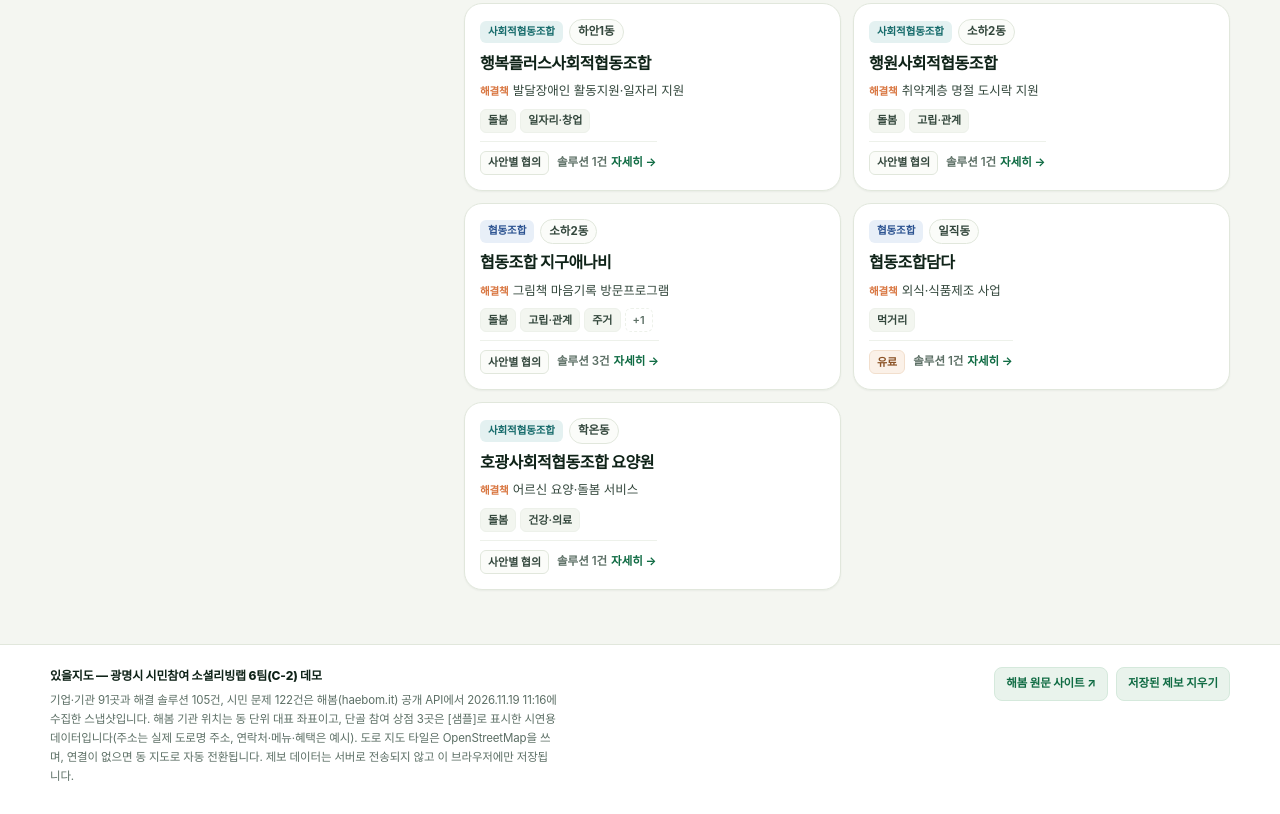
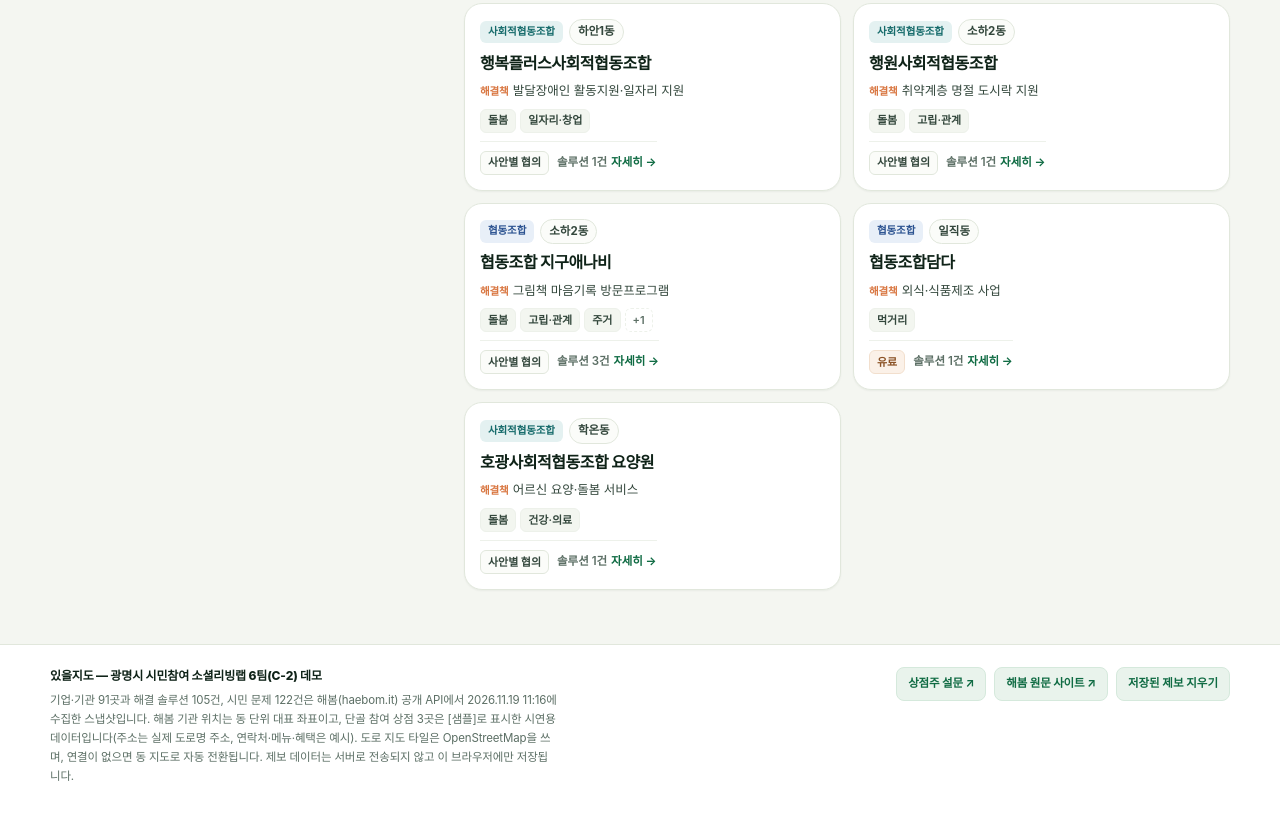
Before and after one commit to jurinwiz-cell/issuljido, a plain HTML site: page index.html in a window 1280 px wide. Shown: the part 9277-10091 px from the top of the page. Drawn offline with Linux system fonts and the light colour scheme.

Commit message:
Link owner survey from footer

```diff
--- a/index.html
+++ b/index.html
@@ -1506,6 +1506,7 @@ svg.leaflet-image-layer.leaflet-interactive path {
       <p>기업·기관 <span id="ftOrg">91</span>곳과 해결 솔루션 <span id="ftSol">105</span>건, 시민 문제 <span id="ftProb">122</span>건은 해봄(haebom.it) 공개 API에서 <span id="ftDate">2026.11.19 11:16</span>에 수집한 스냅샷입니다. 해봄 기관 위치는 동 단위 대표 좌표이고, 단골 참여 상점 <span id="ftShop">3</span>곳은 [샘플]로 표시한 시연용 데이터입니다(주소는 실제 도로명 주소, 연락처·메뉴·혜택은 예시). 도로 지도 타일은 OpenStreetMap을 쓰며, 연결이 없으면 동 지도로 자동 전환됩니다. 제보 데이터는 서버로 전송되지 않고 이 브라우저에만 저장됩니다.</p>
     </div>
     <div class="links">
+      <a href="survey.html">상점주 설문 ↗</a>
       <a href="https://haebom.it" target="_blank" rel="noopener">해봄 원문 사이트 ↗</a>
       <button type="button" id="ftReset">저장된 제보 지우기</button>
     </div>
```
